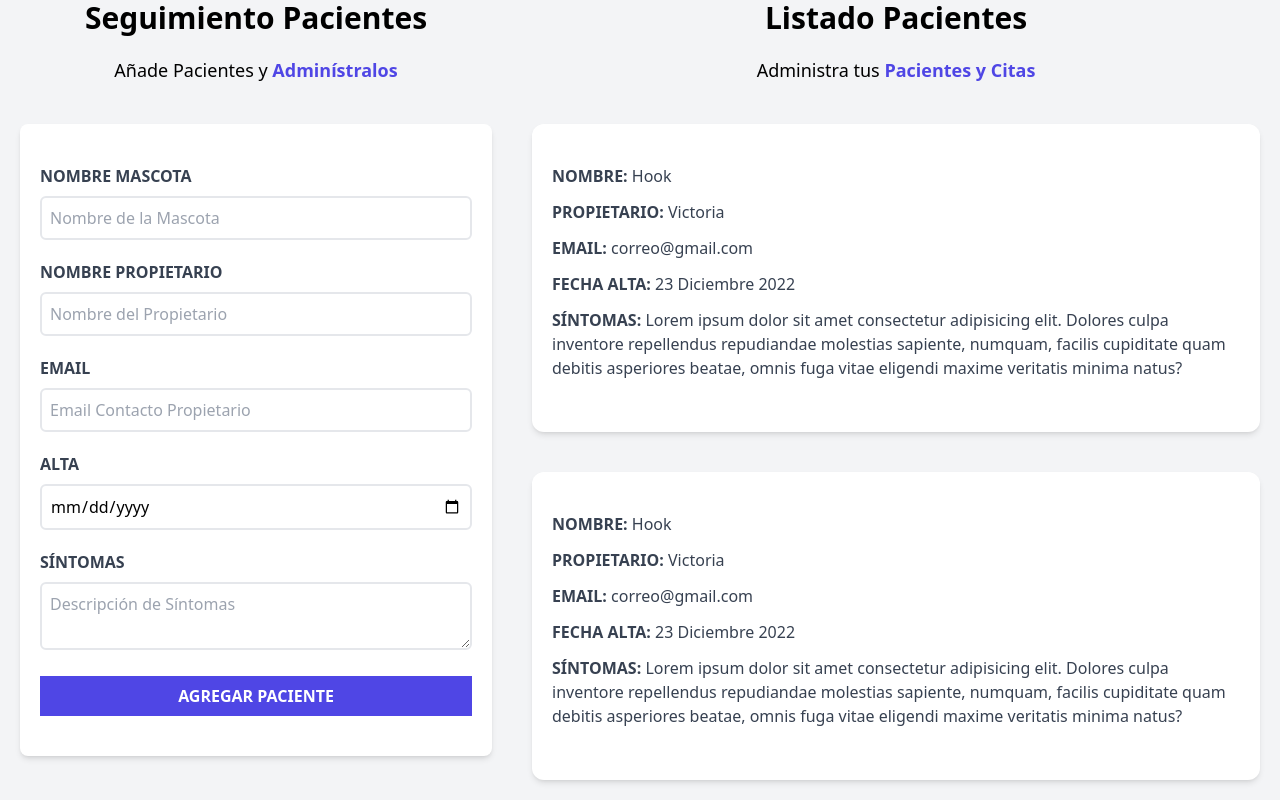
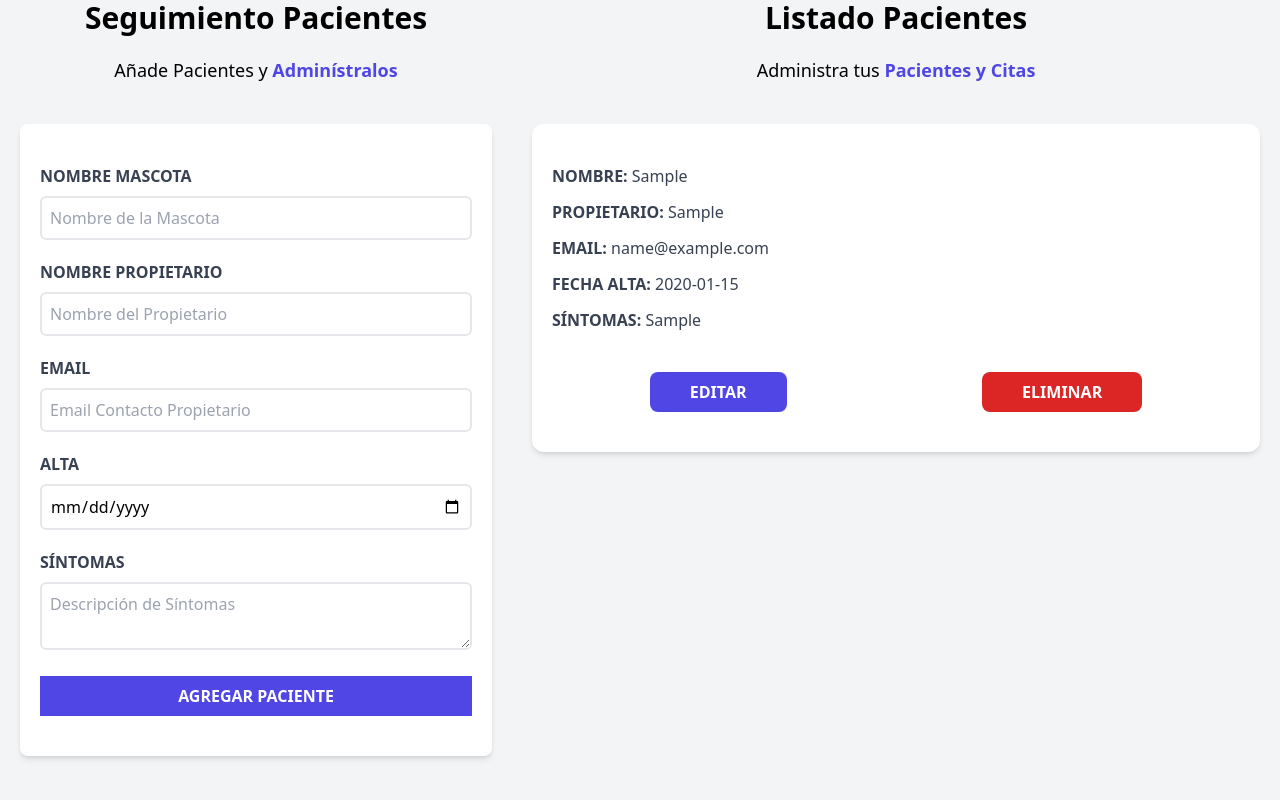
Before and after one commit to VictoriaDefago/React-Projects, a React (Vite) app in the folder appointments-react/: page / in a window 1280 px wide. Both pictures are taken after typing "Sample", "Sample", "name@example.com", "2020-01-15", "Sample" into the empty fields and a click on the input "Agregar Paciente". Shown: the part 152-952 px from the top of the page. Built offline with nearby package versions, Linux system fonts and the light colour scheme.

Commit message:
.map() to list patients - Edit patients funcionality

```diff
--- a/appointments-react/src/App.jsx
+++ b/appointments-react/src/App.jsx
@@ -6,6 +6,7 @@ import PatientList from "./components/PatientList"
 function App() {
 
   const [patients, setPatients] = useState([])
+  const [patient, setPatient] = useState({})
 
   return (
     <div className="container mx-auto mt-14">
@@ -13,8 +14,8 @@ function App() {
       <Header />
 
       <div className="mt-12 md:flex">
-        <Form patients={patients} setPatients={setPatients} />
-        <PatientList />
+        <Form patients={patients} setPatients={setPatients} patient={patient} setPatient={setPatient} />
+        <PatientList patients={patients} setPatient={setPatient} />
       </div>
 
     </div>
--- a/appointments-react/src/components/Form.jsx
+++ b/appointments-react/src/components/Form.jsx
@@ -1,7 +1,7 @@
 import {useState, useEffect} from 'react'
 import Error from './Error'
 
-function Form({ patients, setPatients }) {
+function Form({ patients, setPatients, patient, setPatient }) {
 
   const [name, setName] = useState('')
   const [owner, setOwner] = useState('')
@@ -10,6 +10,25 @@ function Form({ patients, setPatients }) {
   const [symptoms, setSymptons] = useState('')
 
   const [error, setError] = useState(false)
+
+
+  useEffect( () => {
+    if(Object.keys(patient).length > 0) {
+      setName(patient.name)
+      setOwner(patient.owner)
+      setEmail(patient.email)
+      setDischargeDate(patient.dischargeDate)
+      setSymptons(patient.symptoms)
+    }
+  }, [patient])
+
+
+  const generateId = () => {
+    const random = Math.random().toString(36)
+    const date = Date.now().toString(36)
+    return date + random
+  }
+
 
   const handleSubmit = (e) => {
     e.preventDefault()
@@ -20,17 +39,24 @@ function Form({ patients, setPatients }) {
     }
     setError(false)
 
-    const patient = {
+    const patientObj = {
       name,
       owner,
       email,
       dischargeDate,
-      symptoms
+      symptoms,
     }
 
-    console.log(patient)
+    if(patient.id) {
+      patientObj.id = patient.id
+      const patientsUpdated = patients.map( patientState => patientState.id === patient.id ? patientObj : patientState )
+      setPatients(patientsUpdated)
+      setPatient({})
 
-    setPatients([...patients, patient])
+    } else {
+      patientObj.id = generateId()
+      setPatients([...patients, patientObj])
+    }
 
     setName('')
     setOwner('')
@@ -82,7 +108,7 @@ function Form({ patients, setPatients }) {
           </div>
           <input type="submit"
           className="mt-5 bg-indigo-600 w-full text-white uppercase font-bold p-2 hover:bg-indigo-700 cursor-pointer transition-colors"
-          value="Agregar Paciente"/>
+          value={ patient.id ? "Editar Paciente" : "Agregar Paciente"} />
         </form>
 
     </div>
--- a/appointments-react/src/components/PatientList.jsx
+++ b/appointments-react/src/components/PatientList.jsx
@@ -1,19 +1,27 @@
 import Patients from "./Patients"
 
-function PatientList() {
+function PatientList({ patients, setPatient }) {
   return (
+
     <div className="md:w-1/2 lg:w-3/5 md:h-screen overflow-y-scroll">
 
-      <h2 className="font-black text-3xl text-center">Listado Pacientes</h2>
-      <p className="text-lg mt-5 text-center mb-10">
-          Administra tus {''}
-          <span className="text-indigo-600 font-bold">Pacientes y Citas</span>
-      </p>
+      { patients && patients.length ? (
+        <>
+          <h2 className="font-black text-3xl text-center">Listado Pacientes</h2>
+          <p className="text-lg mt-5 text-center mb-10">
+              Administra tus {''}
+              <span className="text-indigo-600 font-bold">Pacientes y Citas</span>
+          </p>
 
-      <Patients />
-      <Patients />
-      <Patients />
-      <Patients />
+          { patients.map( patient => (
+            <Patients patient={patient} key={patient.id} setPatient={setPatient} />
+          )) }
+        </>
+      ) : (
+        <>
+          <h2 className="font-black text-3xl text-center">No hay Pacientes</h2>
+        </>
+      )}
 
     </div>
   )
--- a/appointments-react/src/components/Patients.jsx
+++ b/appointments-react/src/components/Patients.jsx
@@ -1,27 +1,38 @@
-const Patients = () => {
+const Patients = ({ patient, setPatient }) => {
+
+    const { name, owner, email, dischargeDate, symptoms } = patient
+
   return (
         <div className="bg-white mx-5 my-10 shadow-md px-5 py-10 rounded-xl">
 
             <p className="font-bold mb-3 text-gray-700 uppercase">
             Nombre: {''}
-                <span className="font-normal normal-case">Hook</span>
+                <span className="font-normal normal-case">{name}</span>
             </p>
             <p className="font-bold mb-3 text-gray-700 uppercase">
             Propietario: {''}
-                <span className="font-normal normal-case">Victoria</span>
+                <span className="font-normal normal-case">{owner}</span>
             </p>
             <p className="font-bold mb-3 text-gray-700 uppercase">
             Email: {''}
-                <span className="font-normal normal-case">correo@gmail.com</span>
+                <span className="font-normal normal-case">{email}</span>
             </p>
             <p className="font-bold mb-3 text-gray-700 uppercase">
             Fecha Alta: {''}
-                <span className="font-normal normal-case">23 Diciembre 2022</span>
+                <span className="font-normal normal-case">{dischargeDate}</span>
             </p>
             <p className="font-bold mb-3 text-gray-700 uppercase">
             Síntomas: {''}
-                <span className="font-normal normal-case">Lorem ipsum dolor sit amet consectetur adipisicing elit. Dolores culpa inventore repellendus repudiandae molestias sapiente, numquam, facilis cupiditate quam debitis asperiores beatae, omnis fuga vitae eligendi maxime veritatis minima natus?</span>
+                <span className="font-normal normal-case">{symptoms}</span>
             </p>
+
+            <div className="flex justify-around mt-10">
+                <button type="button" className="py-2 px-10 bg-indigo-600 hover:bg-indigo-700 uppercase font-bold rounded-lg text-white"
+                onClick={() => setPatient(patient)}>Editar</button>
+
+                <button type="button" className="py-2 px-10 bg-red-600 hover:bg-red-700 uppercase
+                font-bold rounded-lg text-white">Eliminar</button>
+            </div>
 
         </div>
   )
```
